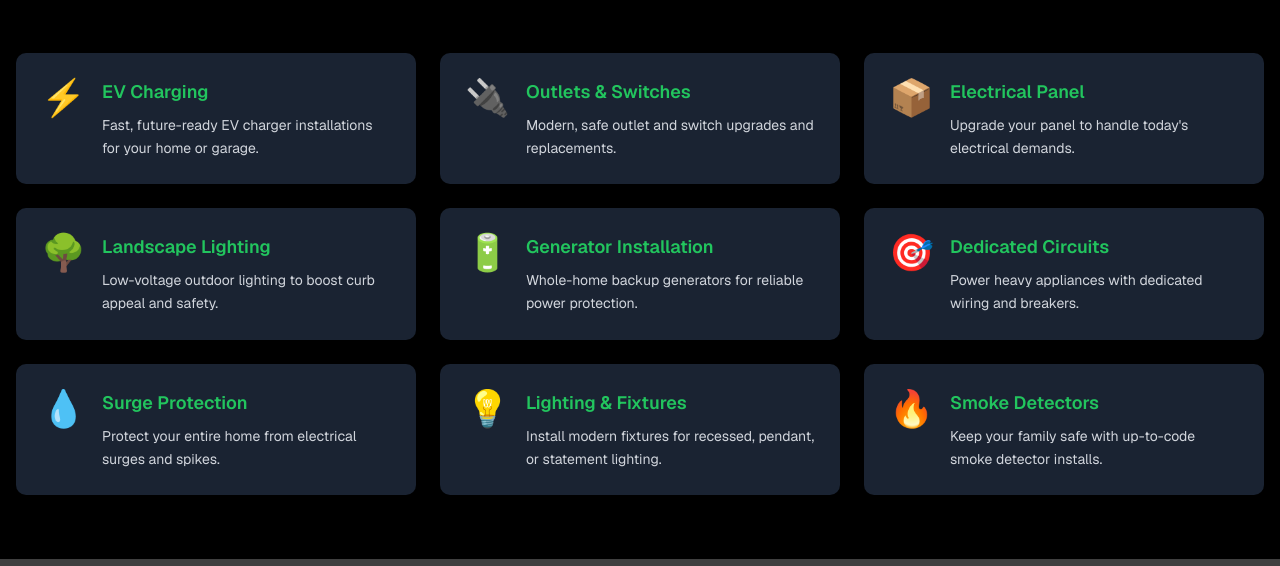
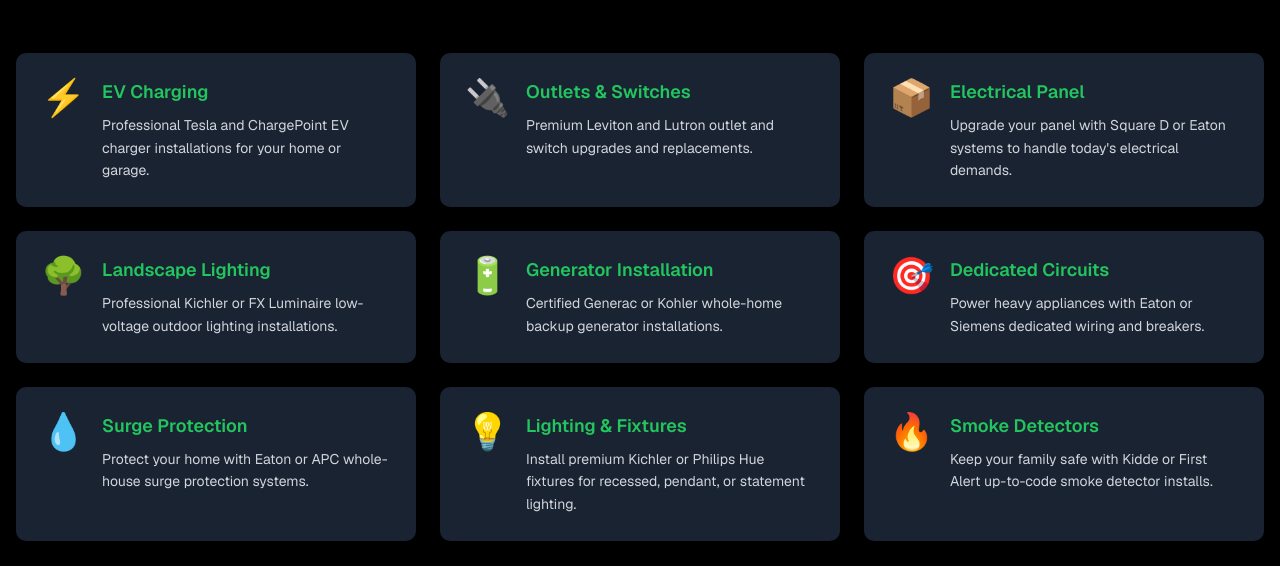
Before and after one commit to mapseffect/websites, a Next.js app: page / in a window 1280 px wide. Shown: the part 2910-3476 px from the top of the page. Built offline with nearby package versions, Linux system fonts and the light colour scheme; grey boxes are pictures that could not be loaded.

Commit message:
feat: add brand names to electrical services descriptions
Update ServicesSection component with premium brand names.

Co-authored-by: null <221630119+mapseffect@users.noreply.github.com>

```diff
--- a/components/services-section.tsx
+++ b/components/services-section.tsx
@@ -5,55 +5,55 @@ export default function ServicesSection() {
     {
       icon: "⚡",
       title: "EV Charging",
-      description: "Fast, future-ready EV charger installations for your home or garage.",
+      description: "Professional Tesla and ChargePoint EV charger installations for your home or garage.",
       href: "/ev-charger-install",
     },
     {
       icon: "🔌",
       title: "Outlets & Switches",
-      description: "Modern, safe outlet and switch upgrades and replacements.",
+      description: "Premium Leviton and Lutron outlet and switch upgrades and replacements.",
       href: "/outlet-replacement-and-upgrades",
     },
     {
       icon: "📦",
       title: "Electrical Panel",
-      description: "Upgrade your panel to handle today's electrical demands.",
+      description: "Upgrade your panel with Square D or Eaton systems to handle today's electrical demands.",
       href: "/breaker-box-panel-upgrades",
     },
     {
       icon: "🌳",
       title: "Landscape Lighting",
-      description: "Low-voltage outdoor lighting to boost curb appeal and safety.",
+      description: "Professional Kichler or FX Luminaire low-voltage outdoor lighting installations.",
       href: "/outdoorlighting",
     },
     {
       icon: "🔋",
       title: "Generator Installation",
-      description: "Whole-home backup generators for reliable power protection.",
+      description: "Certified Generac or Kohler whole-home backup generator installations.",
       href: "/generators",
     },
     {
       icon: "🎯",
       title: "Dedicated Circuits",
-      description: "Power heavy appliances with dedicated wiring and breakers.",
+      description: "Power heavy appliances with Eaton or Siemens dedicated wiring and breakers.",
       href: "/dedicated-circuit-installation",
     },
     {
       icon: "💧",
       title: "Surge Protection",
-      description: "Protect your entire home from electrical surges and spikes.",
+      description: "Protect your home with Eaton or APC whole-house surge protection systems.",
       href: "/whole-house-surge-protection",
     },
     {
       icon: "💡",
       title: "Lighting & Fixtures",
-      description: "Install modern fixtures for recessed, pendant, or statement lighting.",
+      description: "Install premium Kichler or Philips Hue fixtures for recessed, pendant, or statement lighting.",
       href: "/lighting-fixture-installation",
     },
     {
       icon: "🔥",
       title: "Smoke Detectors",
-      description: "Keep your family safe with up-to-code smoke detector installs.",
+      description: "Keep your family safe with Kidde or First Alert up-to-code smoke detector installs.",
       href: "/smoke-detector-installation",
     },
   ]
```
